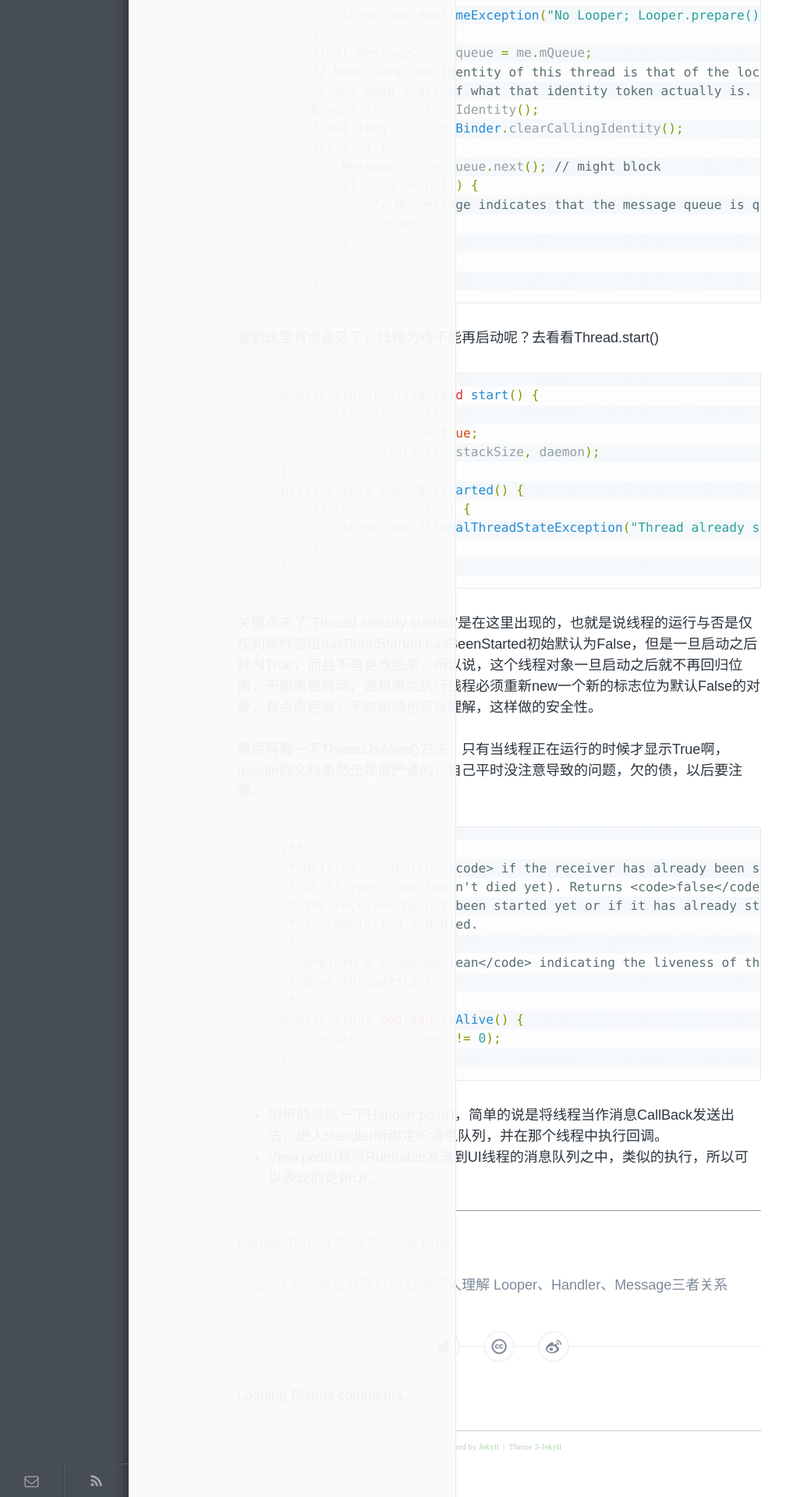
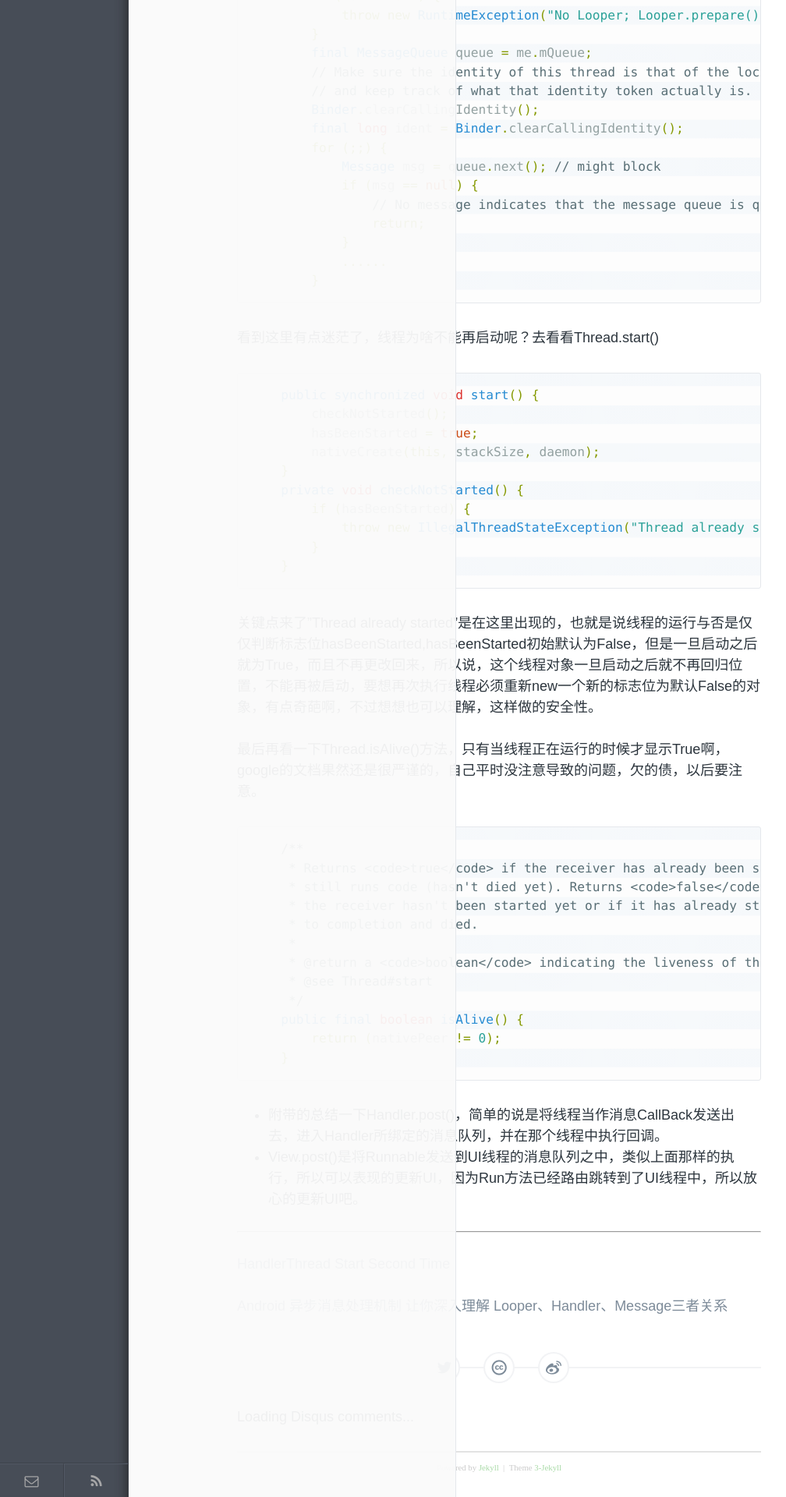
Before and after one commit to enlipan/enlipan.github.io, a Jekyll site: the page built from _posts/2015-8-5-android-threadhandler-again.md, in a window 1280 px wide. Shown: the part 2716-4636 px from the top of the page at 78% size, without its empty margins (0-1008 px from the left). Built offline with Jekyll 4.4.1, drawn with Linux system fonts in a browser that asks for light colours; comment, search, counter and statistics services are not loaded.

Commit message:
modify  handlerthread start again

```diff
--- a/_posts/2015-8-5-android-threadhandler-again.md
+++ b/_posts/2015-8-5-android-threadhandler-again.md
@@ -164,8 +164,8 @@ Ok,开始找成员变量mQueue，这货是在这里被初始化的：
 
 * 附带的总结一下Handler.post()，简单的说是将线程当作消息CallBack发送出去，进入Handler所绑定的消息队列，并在那个线程中执行回调。
 
-* View.post()是将Runnable发送到UI线程的消息队列之中，类似的执行，所以可以表现的更新UI
-。
+* View.post()是将Runnable发送到UI线程的消息队列之中，类似上面那样的执行，所以可以表现的更新UI，因为Run方法已经路由跳转到了UI线程中，所以放心的更新UI吧。
+
 
 
 
@@ -173,5 +173,3 @@ Ok,开始找成员变量mQueue，这货是在这里被初始化的：
 [HandlerThread Start Second Time](http://stackoverflow.com/questions/31833963/got-illegalthreadstateexception-when-invoking-handlerthread-start-second-time/31835834#31835834)
 
 [Android 异步消息处理机制 让你深入理解 Looper、Handler、Message三者关系](http://blog.csdn.net/lmj623565791/article/details/38377229)
-
-[]()
```
